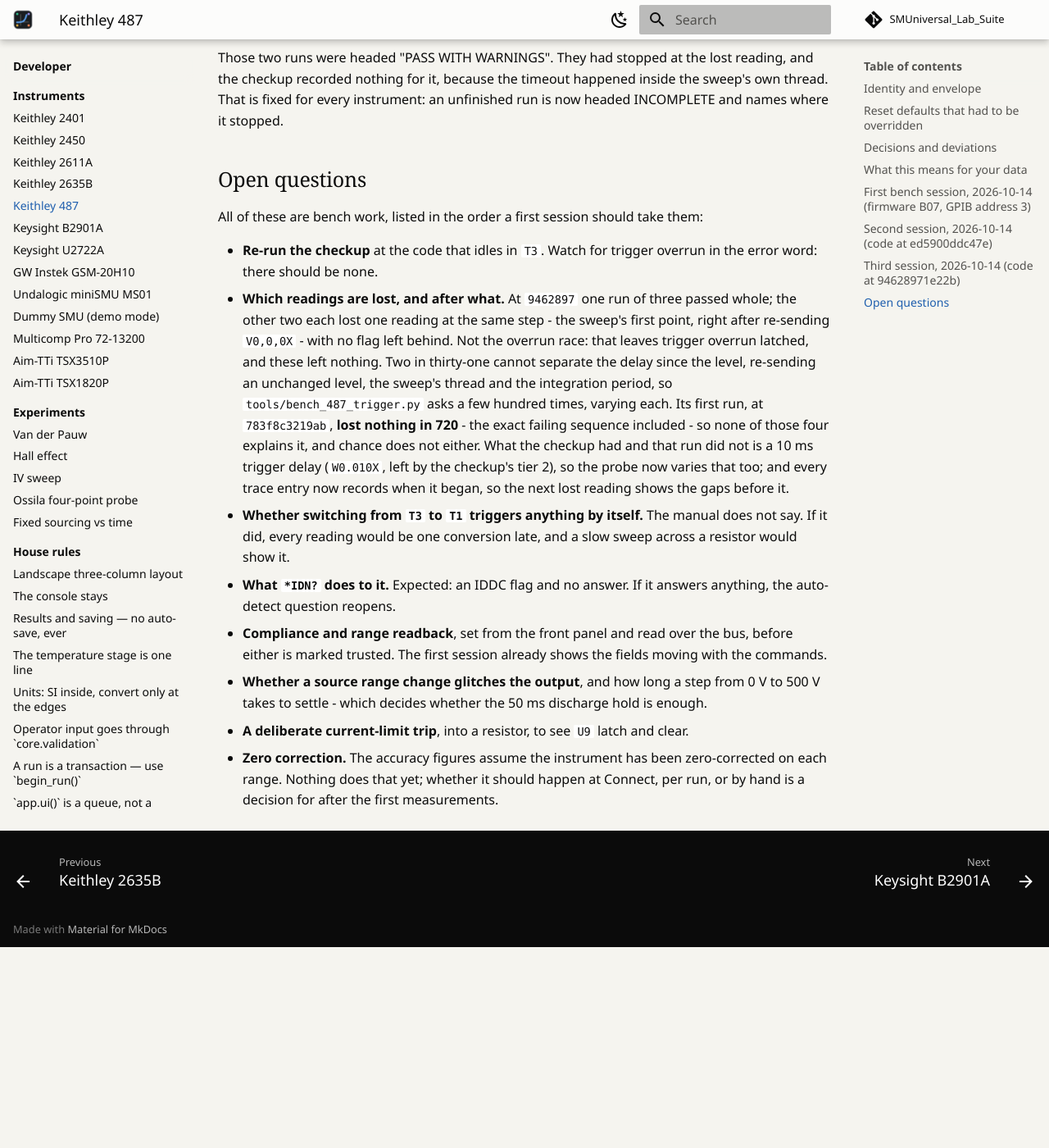
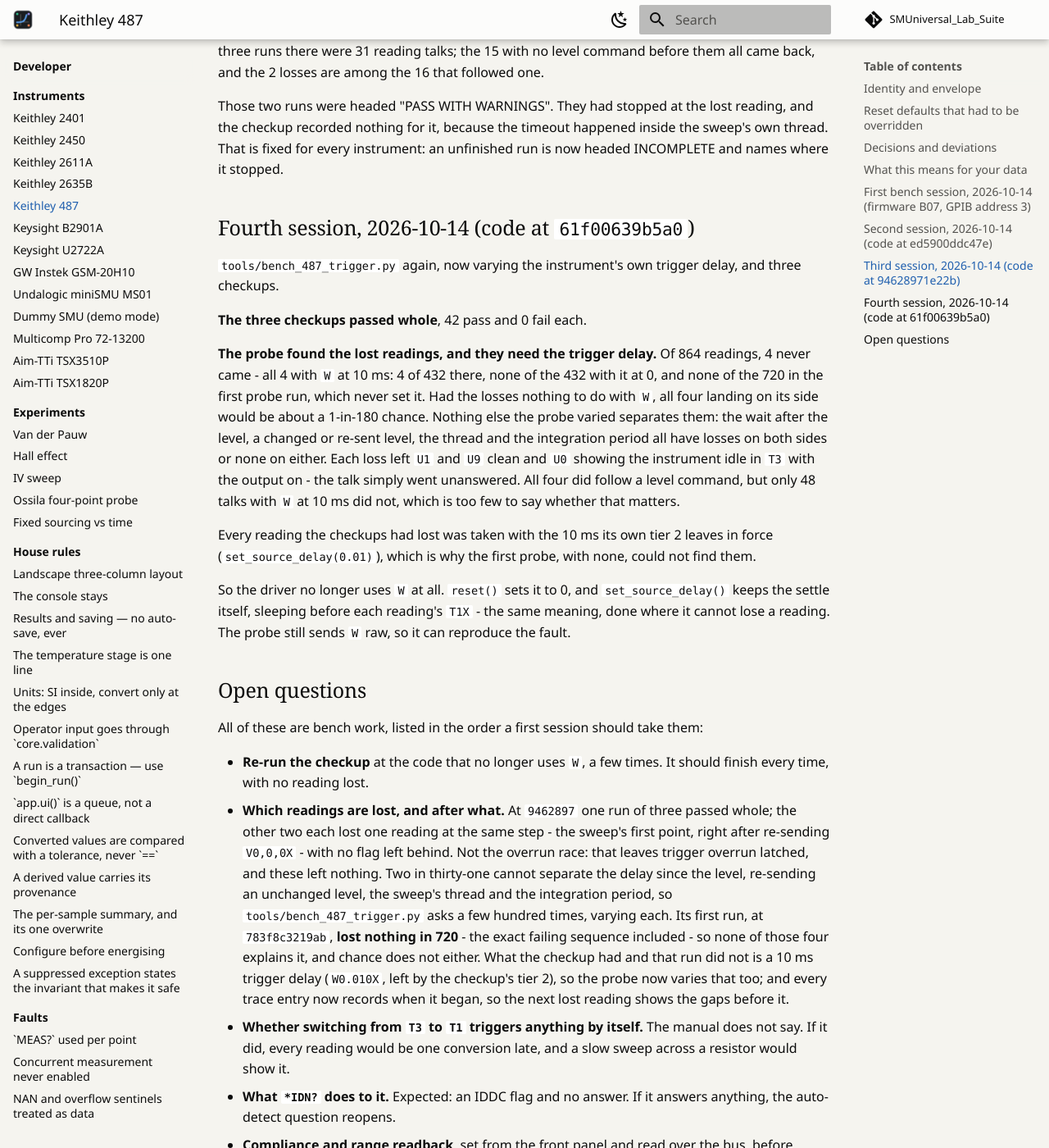
Before and after one commit to jcgutierrezg/SMUniversal_Lab_Suite, an MkDocs documentation site: the page built from docs/instruments/keithley-487.md, in a window 1280 px wide and 1400 px high, scrolled down 4822 px. Shown: the whole window at 82% size. Built offline with MkDocs 1.6.1 and Material for MkDocs 9.7.7, drawn with Linux system fonts in a browser that asks for light colours; comment, search, counter and statistics services are not loaded; before the commit the page ends 5977 px from its top, so only the background shows below that; some of the changed text lies outside the part shown.

Commit message:
Stop using the 487's trigger delay: it loses readings
The trigger probe at 61f0063 varied the instrument's own trigger delay
(W). With W at 10 ms, 4 readings of 432 never came - the talk went
unanswered, every status word clean, the instrument idle in T3 with the
output on. With W at 0, none of 432, and none of the 720 in the first
probe run. Nothing else the probe varied separates the losses. Every
reading the checkups lost was taken with the 10 ms that tier 2's
set_source_delay(0.01) leaves in force; the first probe never set it.

So W stays at the 0 reset sends, and set_source_delay() keeps the
settle in the driver: a wait before each reading's T1X. The probe sends
W raw so it can still reproduce the fault.

The three checkups at 61f0063 passed whole (42 pass, 0 fail each) and
are recorded in the note; this change stales that record, as it should.

Co-Authored-By: Claude Opus 5.5 <noreply@anthropic.com>

```diff
--- a/docs/guide/instruments/keithley-487.md
+++ b/docs/guide/instruments/keithley-487.md
@@ -11,7 +11,7 @@ source a current and it does not measure voltage, so it runs **IV sweeps
 in voltage mode and fixed-voltage traces**, and nothing else.
 
 <!-- generated:glance keithley-487 -->
-> **This instrument fails its own checkup.** At 94628971e22b, one run of three passed whole and the other two each lost a reading at the sweep's first point, with no flag left behind. the cause is not yet known; tools/bench_487_trigger.py is the next step. Treat any measurement it produces as unconfirmed.
+> **The software for this instrument has changed since it was last checked against it.** The code has changed since the 2026-10-14 checkup. The measurement may be fine; nobody has confirmed it. Run a checkup first - see [Running a checkup](../good-data/running-a-checkup.md).
 
 | At a glance | |
 |---|---|
@@ -28,7 +28,7 @@ in voltage mode and fixed-voltage traces**, and nothing else.
 | Can disconnect when off (high-Z) | always - off opens the relay |
 | Says when it hits compliance | yes |
 | Connection | GPIB (GPIB-USB adapter) |
-| Checked against the instrument | **fails** |
+| Checked against the instrument | **re-check** |
 | Runs Van der Pauw + Hall | **no** |
 | Runs IV sweep | yes |
 | Runs Fixed sourcing vs time | yes |
--- a/docs/instruments/keithley-487.md
+++ b/docs/instruments/keithley-487.md
@@ -10,12 +10,12 @@ maintenance: active
 # --- bench facts: hand-written, and the schema requires them -------------
 bench_ever: true
 last_bench: 2026-10-14
-bench_notes: "2026-10-14, six runs, GPIB address 3, firmware B07, nothing attached. 15:42: two false failures, the checkup's. 16:59 and 17:00: a trigger-overrun race in the driver, then its latched flag. 17:20 at 94628971e22b: three runs - one passed whole (42 pass, 0 fail), two each lost one reading at the sweep's first point. See the note"
+bench_notes: "2026-10-14, nine checkups and two probe runs, GPIB address 3, firmware B07, nothing attached. Found and fixed in the day: a trigger-overrun race, the checkup taking a missing voltage for a failure, and lost readings from the instrument's own trigger delay. The last three checkups, 18:06 to 18:08 at 61f00639b5a0, passed whole: 42 pass, 5 warn, 0 fail, 16 skip each. See the note"
 bench_code: "93e9974ea5ce"
-bench_result: fail
-bench_result_note: "at 94628971e22b, one run of three passed whole and the other two each lost a reading at the sweep's first point, with no flag left behind. The cause is not yet known; tools/bench_487_trigger.py is the next step"
+bench_result: pass
+bench_result_note: null
 bench_revalidated: null
-reading_time: "about 52 ms per reading at fast integration, one at a time over GPIB, measured 2026-10-14 with nothing attached on the 200 uA range"
+reading_time: "about 75 ms per reading at fast integration, measured 2026-10-14 with nothing attached on the 200 uA range; 20 ms of it is switching the trigger mode around each reading"
 resolution: null
 best_for: "picoamp currents and high resistance, sourcing up to 505 V - IV sweeps and fixed-voltage traces only"
 connection: "GPIB (GPIB-USB adapter)"
@@ -120,6 +120,9 @@ shows the status word with `V01` - a 2.5 mA limit - where Table 4-3 says
   switches to `T1`, one-shot on talk, for its one talk. In `T1` every
   talk is a trigger, status queries included, and the second session
   showed what that costs - see below.
+- **The instrument's trigger delay (`W`) is never used.** It loses
+  readings - see the fourth session. A settle asked for through
+  `set_source_delay()` is a wait in the driver before each reading.
 - **A range change puts the level at 0 V.** A level carried over from a
   wider range could be beyond the new one and void the command.
 - **The compliance is a menu.** The panels offer 25 µA and 2.5 mA,
@@ -251,13 +254,42 @@ timeout happened inside the sweep's own thread. That is fixed for every
 instrument: an unfinished run is now headed INCOMPLETE and names where
 it stopped.
 
+## Fourth session, 2026-10-14 (code at `61f00639b5a0`)
+
+`tools/bench_487_trigger.py` again, now varying the instrument's own
+trigger delay, and three checkups.
+
+**The three checkups passed whole**, 42 pass and 0 fail each.
+
+**The probe found the lost readings, and they need the trigger delay.**
+Of 864 readings, 4 never came - all 4 with `W` at 10 ms: 4 of 432 there,
+none of the 432 with it at 0, and none of the 720 in the first probe
+run, which never set it. Had the losses nothing to do with `W`, all four
+landing on its side would be about a 1-in-180 chance. Nothing else the
+probe varied separates them: the wait after the level, a changed or
+re-sent level, the thread and the integration period all have losses on
+both sides or none on either. Each loss left `U1` and `U9` clean and
+`U0` showing the instrument idle in `T3` with the output on - the talk
+simply went unanswered. All four did follow a level command, but only
+48 talks with `W` at 10 ms did not, which is too few to say whether
+that matters.
+
+Every reading the checkups had lost was taken with the 10 ms its own
+tier 2 leaves in force (`set_source_delay(0.01)`), which is why the
+first probe, with none, could not find them.
+
+So the driver no longer uses `W` at all. `reset()` sets it to 0, and
+`set_source_delay()` keeps the settle itself, sleeping before each
+reading's `T1X` - the same meaning, done where it cannot lose a reading.
+The probe still sends `W` raw, so it can reproduce the fault.
+
 ## Open questions
 
 All of these are bench work, listed in the order a first session
 should take them:
 
-- **Re-run the checkup** at the code that idles in `T3`. Watch for
-  trigger overrun in the error word: there should be none.
+- **Re-run the checkup** at the code that no longer uses `W`, a few
+  times. It should finish every time, with no reading lost.
 - **Which readings are lost, and after what.** At `9462897` one run
   of three passed whole; the other two each lost one reading at the
   same step - the sweep's first point, right after re-sending
--- a/docs/open/checkup-owed.md
+++ b/docs/open/checkup-owed.md
@@ -18,7 +18,7 @@ This compares a digest of what the driver's **code does** against the `bench_cod
 | Keithley 2401 | `drivers/keithley_2401.py` | stale | the code has changed since the 2026-09-16 checkup |
 | Keithley 2611A | `drivers/keithley_2611a.py` | stale | the code has changed since the 2026-09-16 checkup |
 | Keithley 2635B | `drivers/keithley_2635b.py` | stale | the code has changed since the 2026-09-16 checkup |
-| Keithley 487 | `drivers/keithley_487.py` | failing | at 94628971e22b, one run of three passed whole and the other two each lost a reading at the sweep's first point, with no flag left behind. The cause is not yet known; tools/bench_487_trigger.py is the next step |
+| Keithley 487 | `drivers/keithley_487.py` | stale | the code has changed since the 2026-10-14 checkup |
 | Keysight B2901A | `drivers/keysight_b2901a.py` | stale | the code has changed since the 2026-09-16 checkup |
 | Keysight U2722A | `drivers/keysight_u2722a.py` | stale | the code has changed since the 2026-09-16 checkup |
 | Multicomp Pro 72-13200 | `drivers/multicomp_72_13200.py` | stale | the code has changed since the 2026-10-07 checkup |
--- a/docs/reference/manuals/487-commands.md
+++ b/docs/reference/manuals/487-commands.md
@@ -47,7 +47,7 @@ The driver sends one command per `X`, for both reasons.
 | `T3` | trigger one-shot on GET | reset, and after every reading - the idle mode |
 | `U0`-`U9` | send a status word (below) on the next talk | |
 | `Vn,r,l` | source level `n` (V), range `r` (0 = 50 V, 1 = 500 V), limit `l` (0 = 25 µA, 1 = 2.5 mA) | |
-| `W` | trigger delay, 0 to 999.999 s | `W0` at reset |
+| `W` | trigger delay, 0 to 999.999 s | `W0` at reset, and never anything else: a nonzero delay lost about 1% of readings on the bench, 2026-10-14 |
 | `Y0` | terminator CR LF | reset |
 | `Z0` | relative off | reset |
 
```
Also changed, not shown: other parts of docs/guide/instruments/keithley-487.md (+1 -1 lines), CHANGELOG.md (+8 -0 lines), docs/guide/instruments/index.md (+2 -2 lines), 3 other files.
